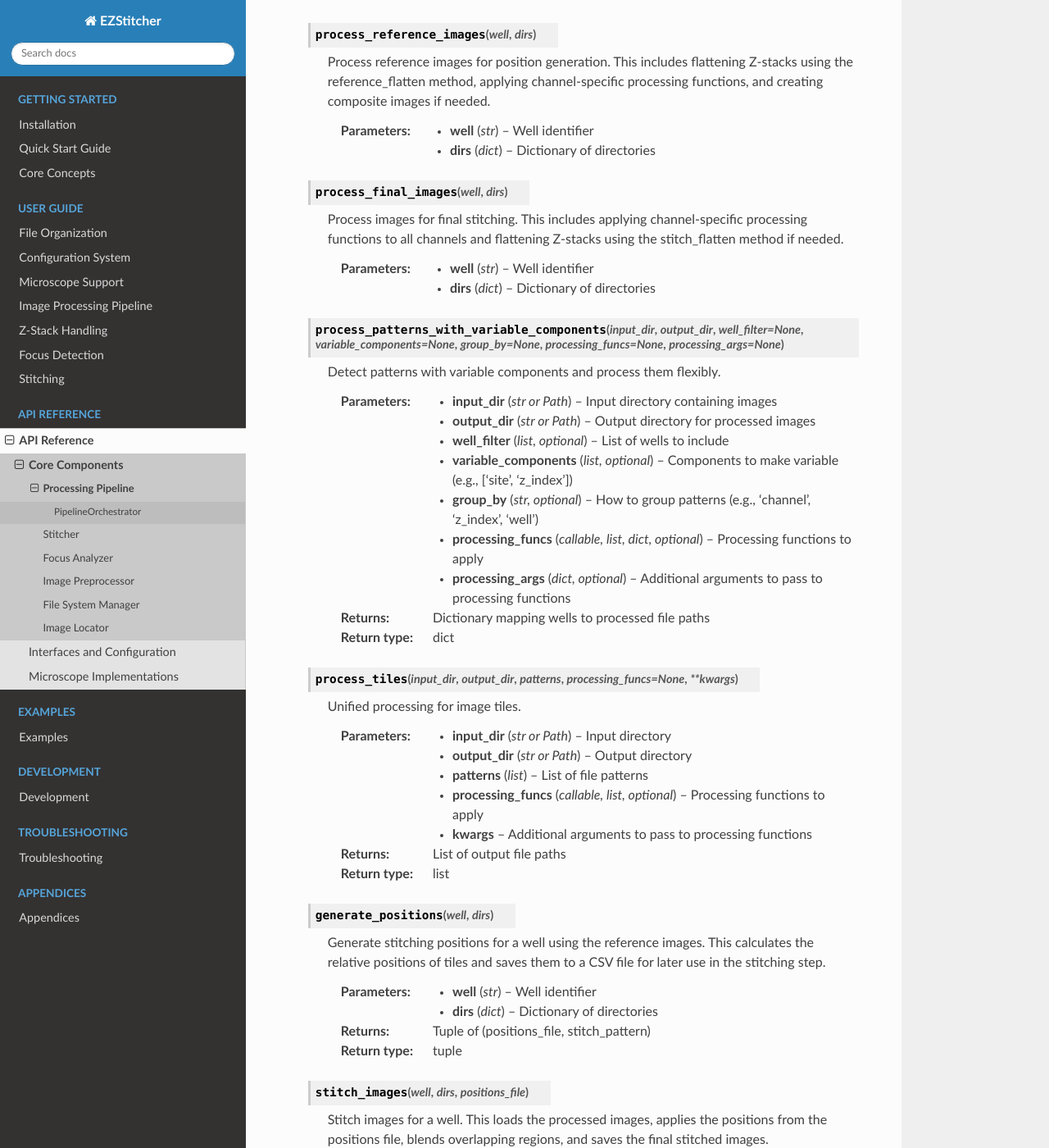
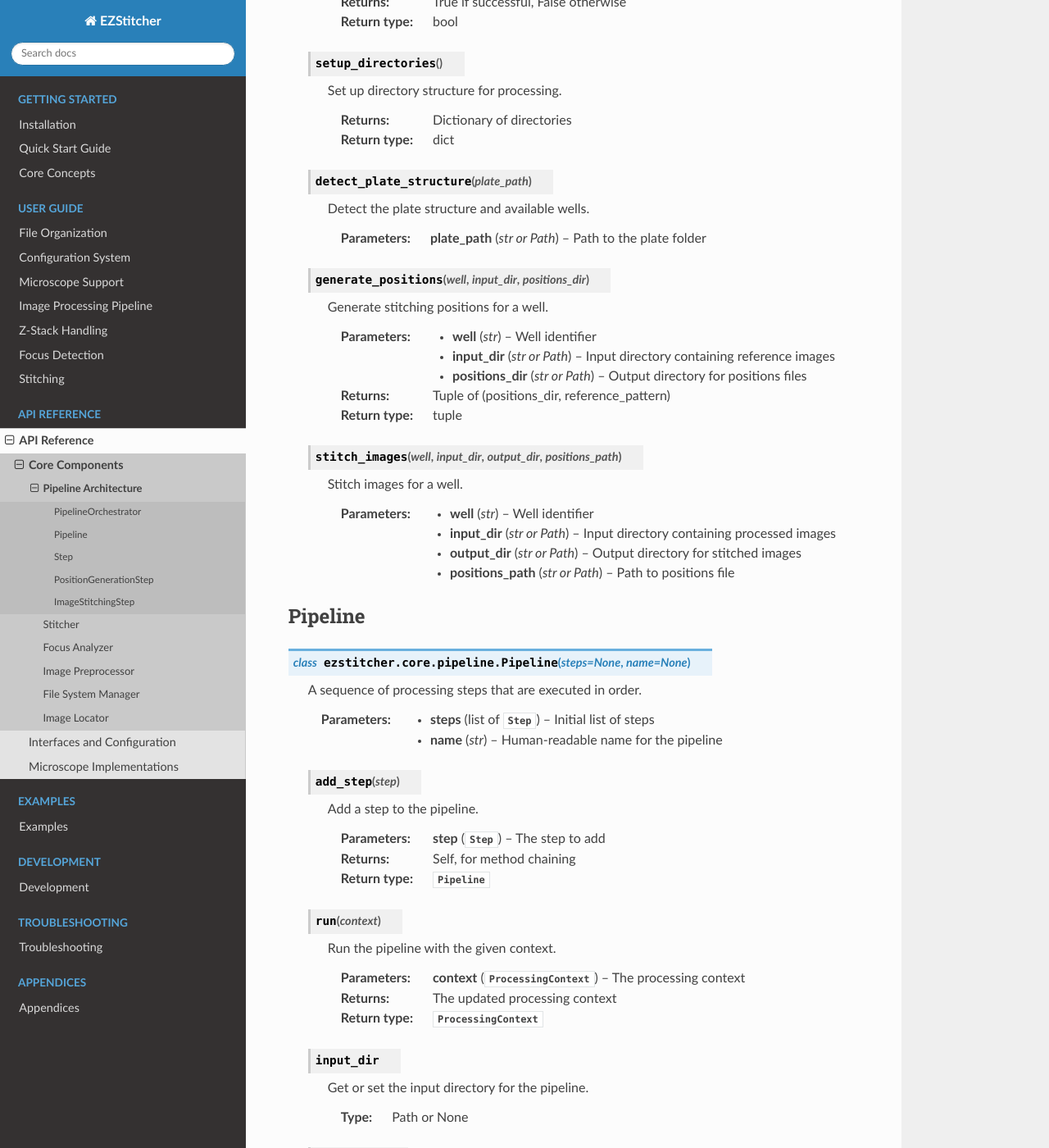
Before and after one commit to trissim/ezstitcher, a Sphinx documentation site: the page built from docs/source/api/processing_pipeline.rst, in a window 1280 px wide and 1400 px high, scrolled down 969 px. Shown: the whole window at 82% size. Built offline with Sphinx 7.4.7 and the Read the Docs theme 3.1.0, drawn with Linux system fonts in a browser that asks for light colours; some of the changed text lies outside the part shown.

Commit message:
Update Sphinx documentation for new pipeline architecture
This commit updates the Sphinx documentation to reflect the new pipeline architecture:

1. Added new documentation files:
   - docs/source/development/pipeline_architecture.rst: Overview of the new pipeline architecture
   - docs/source/examples/pipeline_examples.rst: Examples of using the new pipeline architecture

2. Updated existing documentation:
   - Updated docs/source/development/architecture.rst to reference the new pipeline architecture
   - Updated docs/source/api/processing_pipeline.rst with the new API reference
   - Updated docs/source/examples/index.rst to include the new pipeline examples
   - Updated docs/source/development/index.rst to include the new pipeline architecture documentation

3. Removed references to deprecated functionality and updated links to examples

The documentation now accurately reflects the refactored pipeline architecture with its three main components: PipelineOrchestrator, Pipeline, and Step.

```diff
--- a/docs/source/api/processing_pipeline.rst
+++ b/docs/source/api/processing_pipeline.rst
@@ -1,150 +1,217 @@
-Processing Pipeline
+Pipeline Architecture
 ==================
 
 .. module:: ezstitcher.core.processing_pipeline
 
-This module contains the core processing pipeline for EZStitcher.
+This module contains the core processing pipeline architecture for EZStitcher, which consists of three main components:
+
+1. **PipelineOrchestrator**: Coordinates the execution of multiple pipelines across wells
+2. **Pipeline**: A sequence of processing steps
+3. **Step**: A single processing operation (with specialized subclasses)
+
+For a detailed overview of the pipeline architecture, see :doc:`../development/pipeline_architecture`.
 
 PipelineOrchestrator
 -------------------
 
-.. py:class:: PipelineOrchestrator(config=None, fs_manager=None, image_preprocessor=None, focus_analyzer=None)
+.. py:class:: PipelineOrchestrator(config=None, plate_path=None)
 
-   A robust pipeline orchestrator for microscopy image processing.
+   The central coordinator that manages the execution of multiple pipelines across wells.
 
-   The pipeline follows a clear, linear flow:
+   :param config: Configuration for the pipeline orchestrator
+   :type config: :class:`~ezstitcher.core.config.PipelineConfig`
+   :param plate_path: Path to the plate folder (optional, can be provided later in run())
+   :type plate_path: str or Path
 
-   1. Load and organize images (detect microscope type, organize Z-stacks, pad filenames)
-   2. Process reference images (flatten Z-stacks, apply channel-specific processing, create composites)
-   3. Generate stitching positions (calculate tile positions using reference images)
-   4. Process final images (apply channel-specific processing, flatten Z-stacks)
-   5. Stitch images (apply positions, blend overlapping regions)
+   .. py:method:: run(plate_path=None, pipelines=None)
 
-   :param config: Configuration for the pipeline (optional)
-   :type config: :class:`~ezstitcher.core.config.PipelineConfig`
-   :param fs_manager: File system manager (optional)
-   :type fs_manager: :class:`~ezstitcher.core.file_system_manager.FileSystemManager`
-   :param image_preprocessor: Image preprocessor (optional)
-   :type image_preprocessor: :class:`~ezstitcher.core.image_preprocessor.ImagePreprocessor`
-   :param focus_analyzer: Focus analyzer (optional)
-   :type focus_analyzer: :class:`~ezstitcher.core.focus_analyzer.FocusAnalyzer`
+      Run the pipeline orchestrator with the specified pipelines.
 
-   .. py:method:: run(plate_folder)
-
-      Process a plate through the complete pipeline.
-
-      :param plate_folder: Path to the plate folder
-      :type plate_folder: str or Path
+      :param plate_path: Path to the plate folder (optional if provided in __init__)
+      :type plate_path: str or Path
+      :param pipelines: List of pipelines to run
+      :type pipelines: list of :class:`~ezstitcher.core.pipeline.Pipeline`
       :return: True if successful, False otherwise
       :rtype: bool
 
-   .. py:method:: process_well(well, dirs)
+   .. py:method:: process_well(well, pipelines)
 
-      Process a single well through the pipeline.
+      Process a single well with the specified pipelines.
 
       :param well: Well identifier
       :type well: str
-      :param dirs: Dictionary of directories
-      :type dirs: dict
+      :param pipelines: List of pipelines to run
+      :type pipelines: list of :class:`~ezstitcher.core.pipeline.Pipeline`
+      :return: True if successful, False otherwise
+      :rtype: bool
 
-   .. py:method:: process_reference_images(well, dirs)
+   .. py:method:: setup_directories()
 
-      Process reference images for position generation. This includes flattening Z-stacks using the
-      reference_flatten method, applying channel-specific processing functions, and creating composite
-      images if needed.
+      Set up directory structure for processing.
+
+      :return: Dictionary of directories
+      :rtype: dict
+
+   .. py:method:: detect_plate_structure(plate_path)
+
+      Detect the plate structure and available wells.
+
+      :param plate_path: Path to the plate folder
+      :type plate_path: str or Path
+
+   .. py:method:: generate_positions(well, input_dir, positions_dir)
+
+      Generate stitching positions for a well.
 
       :param well: Well identifier
       :type well: str
-      :param dirs: Dictionary of directories
-      :type dirs: dict
+      :param input_dir: Input directory containing reference images
+      :type input_dir: str or Path
+      :param positions_dir: Output directory for positions files
+      :type positions_dir: str or Path
+      :return: Tuple of (positions_dir, reference_pattern)
+      :rtype: tuple
 
-   .. py:method:: process_final_images(well, dirs)
+   .. py:method:: stitch_images(well, input_dir, output_dir, positions_path)
 
-      Process images for final stitching. This includes applying channel-specific processing functions
-      to all channels and flattening Z-stacks using the stitch_flatten method if needed.
+      Stitch images for a well.
 
       :param well: Well identifier
       :type well: str
-      :param dirs: Dictionary of directories
-      :type dirs: dict
+      :param input_dir: Input directory containing processed images
+      :type input_dir: str or Path
+      :param output_dir: Output directory for stitched images
+      :type output_dir: str or Path
+      :param positions_path: Path to positions file
+      :type positions_path: str or Path
 
-   .. py:method:: process_patterns_with_variable_components(input_dir, output_dir, well_filter=None, variable_components=None, group_by=None, processing_funcs=None, processing_args=None)
+.. module:: ezstitcher.core.pipeline
 
-      Detect patterns with variable components and process them flexibly.
+Pipeline
+-------
 
-      :param input_dir: Input directory containing images
-      :type input_dir: str or Path
-      :param output_dir: Output directory for processed images
-      :type output_dir: str or Path
-      :param well_filter: List of wells to include
-      :type well_filter: list, optional
-      :param variable_components: Components to make variable (e.g., ['site', 'z_index'])
-      :type variable_components: list, optional
-      :param group_by: How to group patterns (e.g., 'channel', 'z_index', 'well')
-      :type group_by: str, optional
-      :param processing_funcs: Processing functions to apply
-      :type processing_funcs: callable, list, dict, optional
-      :param processing_args: Additional arguments to pass to processing functions
-      :type processing_args: dict, optional
-      :return: Dictionary mapping wells to processed file paths
-      :rtype: dict
+.. py:class:: Pipeline(steps=None, name=None)
 
-   .. py:method:: process_tiles(input_dir, output_dir, patterns, processing_funcs=None, **kwargs)
+   A sequence of processing steps that are executed in order.
 
-      Unified processing for image tiles.
+   :param steps: Initial list of steps
+   :type steps: list of :class:`~ezstitcher.core.steps.Step`
+   :param name: Human-readable name for the pipeline
+   :type name: str
 
-      :param input_dir: Input directory
-      :type input_dir: str or Path
-      :param output_dir: Output directory
-      :type output_dir: str or Path
-      :param patterns: List of file patterns
-      :type patterns: list
-      :param processing_funcs: Processing functions to apply
-      :type processing_funcs: callable, list, optional
-      :param kwargs: Additional arguments to pass to processing functions
-      :return: List of output file paths
-      :rtype: list
+   .. py:method:: add_step(step)
 
-   .. py:method:: generate_positions(well, dirs)
+      Add a step to the pipeline.
 
-      Generate stitching positions for a well using the reference images. This calculates the relative
-      positions of tiles and saves them to a CSV file for later use in the stitching step.
+      :param step: The step to add
+      :type step: :class:`~ezstitcher.core.steps.Step`
+      :return: Self, for method chaining
+      :rtype: :class:`Pipeline`
 
-      :param well: Well identifier
-      :type well: str
-      :param dirs: Dictionary of directories
-      :type dirs: dict
-      :return: Tuple of (positions_file, stitch_pattern)
-      :rtype: tuple
+   .. py:method:: run(context)
 
-   .. py:method:: stitch_images(well, dirs, positions_file)
+      Run the pipeline with the given context.
 
-      Stitch images for a well. This loads the processed images, applies the positions from the
-      positions file, blends overlapping regions, and saves the final stitched images.
+      :param context: The processing context
+      :type context: :class:`ProcessingContext`
+      :return: The updated processing context
+      :rtype: :class:`ProcessingContext`
 
-      :param well: Well identifier
-      :type well: str
-      :param dirs: Dictionary of directories
-      :type dirs: dict
-      :param positions_file: Path to positions file
-      :type positions_file: str or Path
+   .. py:attribute:: input_dir
 
-   .. py:method:: _setup_directories(plate_path, input_dir)
+      Get or set the input directory for the pipeline.
 
-      Set up directory structure for processing.
+      :type: Path or None
 
-      :param plate_path: Path to the plate folder
-      :type plate_path: str or Path
-      :param input_dir: Path to the input directory
-      :type input_dir: str or Path
-      :return: Dictionary of directories
-      :rtype: dict
+   .. py:attribute:: output_dir
 
-   .. py:method:: _prepare_images(plate_path)
+      Get or set the output directory for the pipeline.
 
-      Prepare images by padding filenames and organizing Z-stack folders.
+      :type: Path or None
 
-      :param plate_path: Path to the plate folder
-      :type plate_path: str or Path
-      :return: Path to the image directory
-      :rtype: Path
+.. module:: ezstitcher.core.steps
+
+Step
+----
+
+.. py:class:: Step(func, variable_components=None, group_by=None, input_dir=None, output_dir=None, well_filter=None, processing_args=None, name=None)
+
+   A processing step in a pipeline.
+
+   :param func: The processing function(s) to apply
+   :type func: callable, list, or dict
+   :param variable_components: Components that vary across files (e.g., 'z_index', 'channel')
+   :type variable_components: list
+   :param group_by: How to group files for processing (e.g., 'channel', 'site')
+   :type group_by: str
+   :param input_dir: The input directory
+   :type input_dir: str or Path
+   :param output_dir: The output directory
+   :type output_dir: str or Path
+   :param well_filter: Wells to process
+   :type well_filter: list
+   :param processing_args: Additional arguments to pass to the processing function
+   :type processing_args: dict
+   :param name: Human-readable name for the step
+   :type name: str
+
+   .. py:method:: process(context)
+
+      Process the step with the given context.
+
+      :param context: The processing context
+      :type context: :class:`ProcessingContext`
+      :return: The updated processing context
+      :rtype: :class:`ProcessingContext`
+
+PositionGenerationStep
+---------------------
+
+.. py:class:: PositionGenerationStep(name="Position Generation", input_dir=None, output_dir=None, processing_args=None)
+
+   A specialized Step for generating positions.
+
+   :param name: Name of the step
+   :type name: str
+   :param input_dir: Input directory
+   :type input_dir: str or Path
+   :param output_dir: Output directory (for positions files)
+   :type output_dir: str or Path
+   :param processing_args: Additional arguments for the processing function
+   :type processing_args: dict
+
+   .. py:method:: process(context)
+
+      Generate positions for stitching and store them in the context.
+
+      :param context: The processing context
+      :type context: :class:`ProcessingContext`
+      :return: The updated processing context
+      :rtype: :class:`ProcessingContext`
+
+ImageStitchingStep
+----------------
+
+.. py:class:: ImageStitchingStep(name="Image Stitching", input_dir=None, positions_dir=None, output_dir=None, processing_args=None)
+
+   A specialized Step for stitching images.
+
+   :param name: Name of the step
+   :type name: str
+   :param input_dir: Input directory
+   :type input_dir: str or Path
+   :param positions_dir: Directory containing position files
+   :type positions_dir: str or Path
+   :param output_dir: Output directory
+   :type output_dir: str or Path
+   :param processing_args: Additional arguments for the processing function
+   :type processing_args: dict
+
+   .. py:method:: process(context)
+
+      Stitch images using the positions file from the context.
+
+      :param context: The processing context
+      :type context: :class:`ProcessingContext`
+      :return: The updated processing context
+      :rtype: :class:`ProcessingContext`
--- a/docs/source/development/index.rst
+++ b/docs/source/development/index.rst
@@ -7,7 +7,7 @@ This section provides information for developers who want to contribute to EZSti
    :maxdepth: 2
 
    architecture
-   pipeline_refactoring
+   pipeline_architecture
    extending
    testing
    contributing
--- /dev/null
+++ b/docs/source/development/pipeline_architecture.rst
@@ -0,0 +1,175 @@
+Pipeline Architecture
+====================
+
+Overview
+--------
+
+EZStitcher's pipeline architecture has been redesigned to provide a more flexible, modular, and extensible framework for processing microscopy images. The new architecture is composed of three main components:
+
+1. **PipelineOrchestrator**: Coordinates the execution of multiple pipelines across wells
+2. **Pipeline**: A sequence of processing steps
+3. **Step**: A single processing operation (with specialized subclasses)
+
+This hierarchical design allows for complex workflows to be built from simple, reusable components.
+
+Architecture Diagram
+-------------------
+
+.. code-block:: text
+
+    ┌─────────────────────────────────────────┐
+    │            PipelineOrchestrator         │
+    │                                         │
+    │  ┌─────────┐    ┌─────────┐             │
+    │  │ Pipeline│    │ Pipeline│    ...      │
+    │  │         │    │         │             │
+    │  │ ┌─────┐ │    │ ┌─────┐ │             │
+    │  │ │Step │ │    │ │Step │ │             │
+    │  │ └─────┘ │    │ └─────┘ │             │
+    │  │ ┌─────┐ │    │ ┌─────┐ │             │
+    │  │ │Step │ │    │ │Step │ │             │
+    │  │ └─────┘ │    │ └─────┘ │             │
+    │  │   ...   │    │   ...   │             │
+    │  └─────────┘    └─────────┘             │
+    └─────────────────────────────────────────┘
+
+Key Components
+-------------
+
+PipelineOrchestrator
+^^^^^^^^^^^^^^^^^^^
+
+The ``PipelineOrchestrator`` is the central coordinator that manages the execution of multiple pipelines. It handles:
+
+- Plate and well detection
+- Directory structure management
+- Multithreaded execution of pipelines
+- Error handling and logging
+
+.. code-block:: python
+
+    from ezstitcher.core.config import PipelineConfig
+    from ezstitcher.core.processing_pipeline import PipelineOrchestrator
+
+    # Create configuration
+    config = PipelineConfig(
+        reference_channels=["1"],
+        num_workers=2  # Use 2 worker threads
+    )
+
+    # Create orchestrator
+    orchestrator = PipelineOrchestrator(config=config, plate_path="path/to/plate")
+
+    # Run the orchestrator with pipelines
+    success = orchestrator.run(pipelines=[pipeline1, pipeline2])
+
+Pipeline
+^^^^^^^
+
+A ``Pipeline`` is a sequence of processing steps that are executed in order. It provides:
+
+- Step management (adding, removing, reordering)
+- Context passing between steps
+- Input/output directory management
+
+.. code-block:: python
+
+    from ezstitcher.core.pipeline import Pipeline
+    from ezstitcher.core.steps import Step
+
+    # Create a pipeline with steps
+    pipeline = Pipeline(
+        steps=[step1, step2, step3],
+        name="My Processing Pipeline"
+    )
+
+    # Add a step to the pipeline
+    pipeline.add_step(step4)
+
+    # Run the pipeline with a context
+    result_context = pipeline.run(context)
+
+Step
+^^^^
+
+A ``Step`` is a single processing operation that can be applied to images. The base ``Step`` class provides:
+
+- Image loading and saving
+- Processing function application
+- Variable component handling (e.g., channels, z-indices)
+- Group-by functionality for processing related images together
+
+.. code-block:: python
+
+    from ezstitcher.core.steps import Step
+    from ezstitcher.core.image_preprocessor import ImagePreprocessor as IP
+
+    # Create a basic processing step
+    step = Step(
+        name="Image Enhancement",
+        func=IP.stack_percentile_normalize,
+        variable_components=['channel'],
+        group_by='channel',
+        input_dir="path/to/input",
+        output_dir="path/to/output"
+    )
+
+Specialized step classes include:
+
+- **PositionGenerationStep**: Generates position files for stitching
+- **ImageStitchingStep**: Stitches images using position files
+
+Function Handling
+---------------
+
+The pipeline architecture supports three patterns for processing functions:
+
+1. **Single Function**: A callable that takes a list of images and returns a list of processed images
+
+   .. code-block:: python
+
+       # Single function
+       step = Step(func=IP.stack_percentile_normalize)
+
+2. **List of Functions**: A sequence of functions applied one after another to the images
+
+   .. code-block:: python
+
+       # List of functions
+       step = Step(func=[stack(IP.sharpen), IP.stack_percentile_normalize])
+
+3. **Dictionary of Functions**: A mapping from component values (like channel numbers) to functions or lists of functions
+
+   .. code-block:: python
+
+       # Dictionary of functions
+       step = Step(
+           func={"1": process_dapi, "2": process_calcein},
+           variable_components=['channel'],
+           group_by='channel'
+       )
+
+This flexibility allows for complex processing workflows to be built from simple, reusable components.
+
+Relationship Between Components
+-----------------------------
+
+The relationship between the components is hierarchical:
+
+1. The ``PipelineOrchestrator`` manages multiple ``Pipeline`` instances
+2. Each ``Pipeline`` contains multiple ``Step`` instances
+3. Each ``Step`` applies processing functions to images
+
+The ``PipelineOrchestrator`` handles the high-level coordination, such as well detection and multithreading, while the ``Pipeline`` and ``Step`` classes handle the actual image processing.
+
+Example Workflow
+--------------
+
+A typical workflow using the pipeline architecture might look like this:
+
+1. Create a ``PipelineConfig`` with desired settings
+2. Create a ``PipelineOrchestrator`` with the config
+3. Create one or more ``Pipeline`` instances with appropriate ``Step`` instances
+4. Run the orchestrator with the pipelines
+
+For detailed examples, see the :doc:`../examples/pipeline_examples` documentation and the integration tests in the ``tests/integration`` directory.
--- a/docs/source/examples/index.rst
+++ b/docs/source/examples/index.rst
@@ -6,6 +6,7 @@ This section provides examples of how to use EZStitcher for various tasks, focus
 .. toctree::
    :maxdepth: 2
 
+   pipeline_examples
    basic_stitching
    zstack_processing
    custom_preprocessing
```
Also changed, not shown: docs/source/development/architecture.rst (+6 -4 lines), docs/source/examples/pipeline_examples.rst (added, +282 -0 lines).
